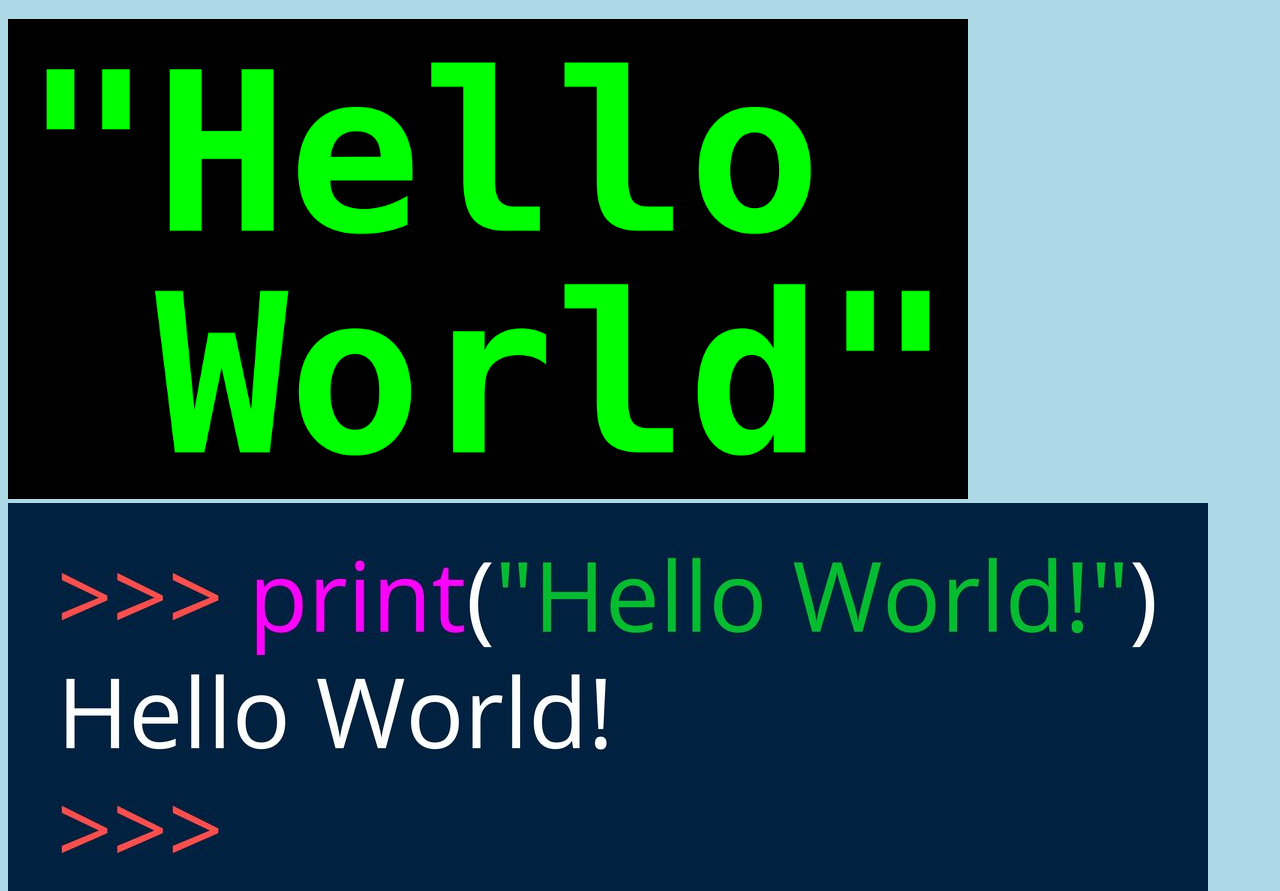
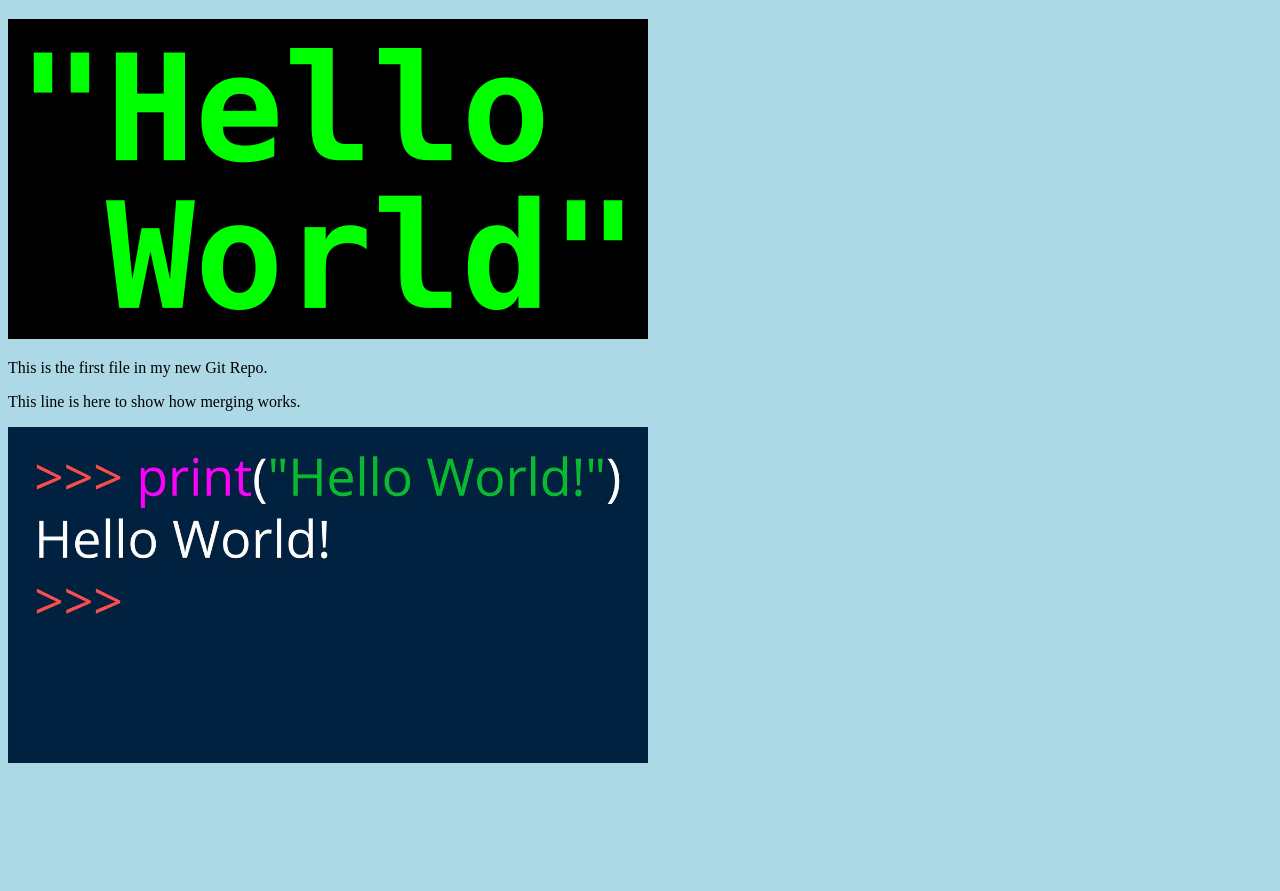
Before and after one commit to anamarincic/Algebra-moj-prvi-projekt, a plain HTML site: page index.html in a window 1280 px wide. Shown: the part 61-952 px from the top of the page. After the commit the page ends 836 px from the top, so only its background shows below. Drawn offline with Linux system fonts and the light colour scheme.

Commit message:
update index file

```diff
--- a/index.html
+++ b/index.html
@@ -7,11 +7,10 @@
 <body>
 
 <h1>Hello world!</h1>
-<div><img src="hello.png" alt="Hello World from Space"
-style="width:100%;max-width:960px">
-<img src="./hello2.jpeg" alt=""></div>
+<div><img src="./hello.png" alt="Hello World from Space" style="width:100%;max-width:640px"></div>
 <p>This is the first file in my new Git Repo.</p>
 <p>This line is here to show how merging works.</p>
+<div><img src="./hello2.jpeg" alt="Hello Git" style="width:100%;max-width:640px"></div>
 
 </body>
 </html>
```
